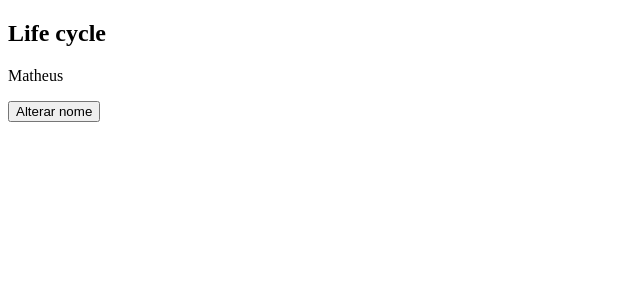
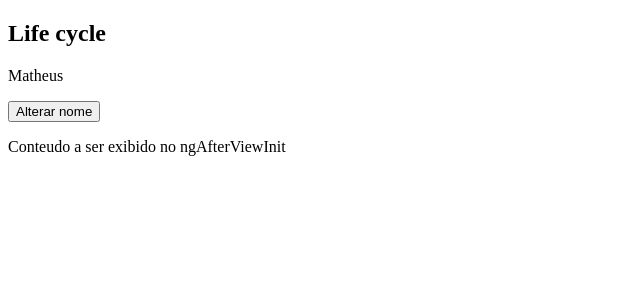
Before and after one commit to mathvsk/meu-primeiro-projeto, an Angular app: page / in a window 1280 px wide. Shown: the top 300 px of the page, without its empty margins (0-640 px from the left). Built offline with nearby package versions, Linux system fonts and the light colour scheme.

Commit message:
feat: aplicar conceito de lifecycle dos componentes
- utilizar ngAfterViewInit

```diff
--- a/src/app/components/life-cycle/life-cycle.component.html
+++ b/src/app/components/life-cycle/life-cycle.component.html
@@ -1,3 +1,6 @@
 <h2>Life cycle</h2>
 <p>{{ myText$() }}</p>
 <button (click)="myText$.set('Matheus Igor Viscki')">Alterar nome</button>
+<p #content>
+    Conteudo a ser exibido no ngAfterViewInit
+</p>
--- a/src/app/components/life-cycle/life-cycle.component.ts
+++ b/src/app/components/life-cycle/life-cycle.component.ts
@@ -1,4 +1,4 @@
-import { Component, DoCheck, Input, OnChanges, OnInit, signal, SimpleChanges } from '@angular/core';
+import { AfterViewInit, Component, DoCheck, ElementRef, Input, OnChanges, OnInit, signal, SimpleChanges, ViewChild } from '@angular/core';
 
 @Component({
   selector: 'app-life-cycle',
@@ -7,7 +7,7 @@ import { Component, DoCheck, Input, OnChanges, OnInit, signal, SimpleChanges } f
   templateUrl: './life-cycle.component.html',
   styleUrl: './life-cycle.component.scss'
 })
-export class LifeCycleComponent implements OnChanges, OnInit, DoCheck {
+export class LifeCycleComponent implements OnChanges, OnInit, DoCheck, AfterViewInit {
   @Input() public myNumber = 0;
   public myText$ = signal("Matheus");
 
@@ -31,4 +31,10 @@ export class LifeCycleComponent implements OnChanges, OnInit, DoCheck {
     console.log('ngDoCheck');
   }
 
+  // Chamado uma vez após a exibição do template e suas visualizações filhas serem totalmente inicializadas
+  @ViewChild('content') public content!: ElementRef;
+  ngAfterViewInit(): void {
+    console.log('ngAfterViewInit');
+    console.log(this.content.nativeElement.innerText);
+  }
 }
```
